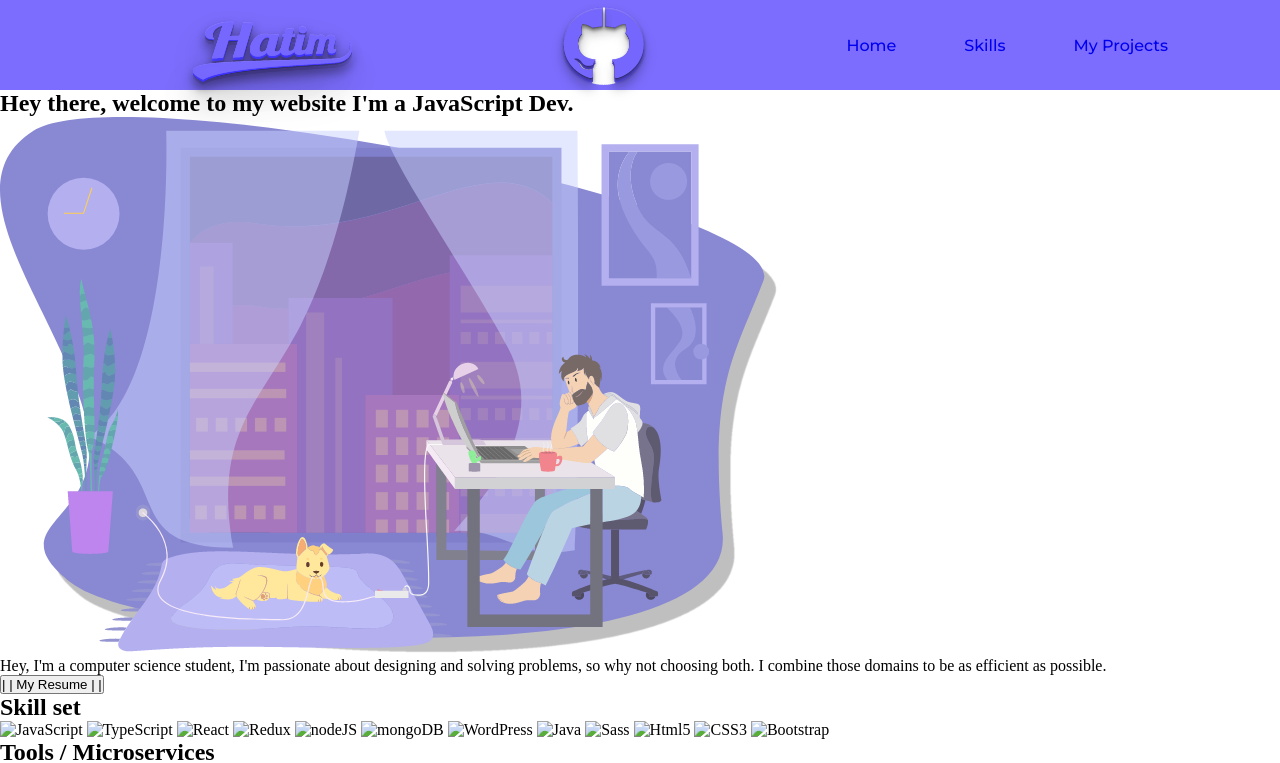
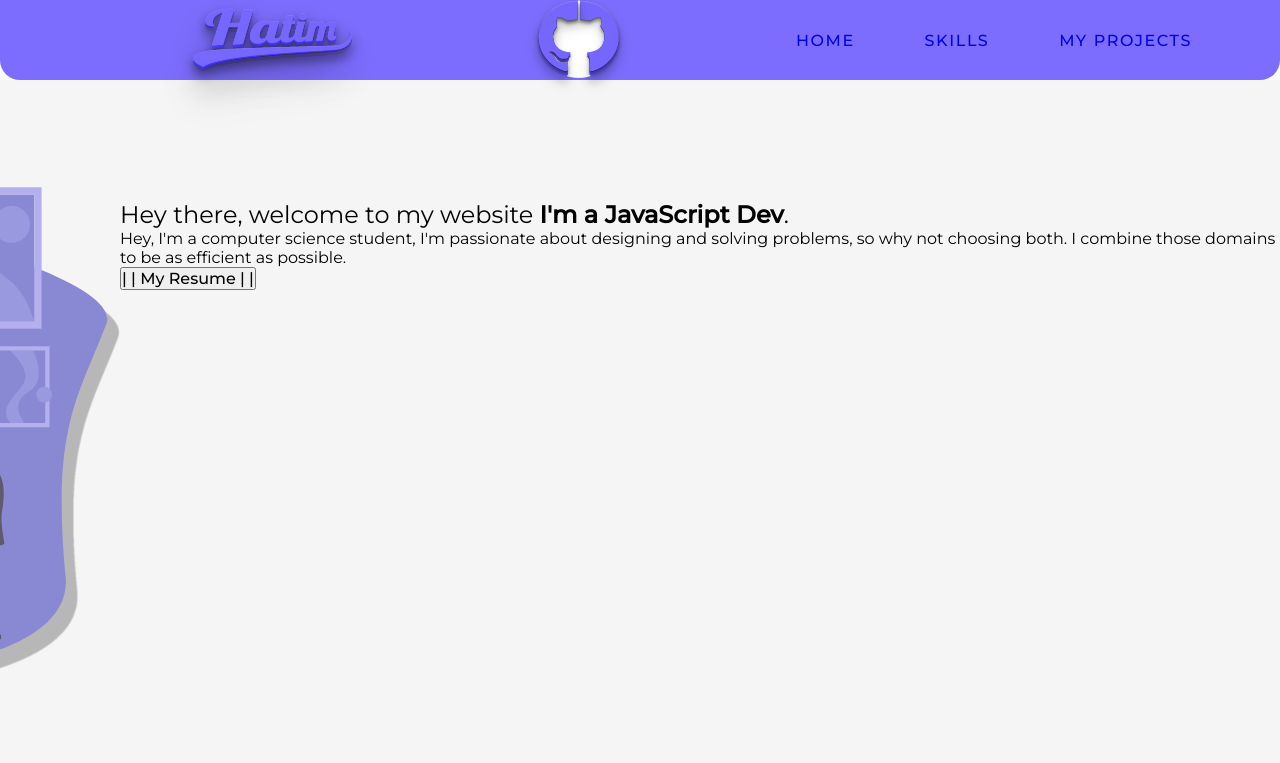
Before and after one commit to NHatim/my-siteweb, a website: page index.html in a window 1280 px wide. Shown: the top 763 px of the page. Drawn offline with Linux system fonts and the light colour scheme.

Commit message:
Navbar + piste CSS Grid

```diff
--- a/css-images/style.scss
+++ b/css-images/style.scss
@@ -1,6 +1,7 @@
 @import url('https://fonts.googleapis.com/css2?family=Montserrat:wght@400;500&display=swap');
 
 $font-size: 16px;
+$font-title-size: 24px;
 $bgprimary-color : #7C6DFE;
 $primary-font : 'Montserrat', sans-serif;
 $text-primary : #b6b6b6;
@@ -13,12 +14,15 @@ $font-weight-text : 500;
     box-sizing: border-box;
     margin: 0;
     padding: 0;
+    font-family: $primary-font;
+    font-weight: 400;
+
 
 
 
 }
 
-li, a, a:link button{
+li, a, button{
     font-family: $primary-font;
     font-weight: $font-weight-text;
     font-size:$font-size;
@@ -26,18 +30,19 @@ li, a, a:link button{
 }
 
 header{
-    height: 90px;
+    height: 10vh;
     display: flex;
     justify-content: space-between;
     align-items: center;
     background-color: $bgprimary-color;
+    border-radius: 0px 0px 20px 20px;
 
 }
 
 .nav__hatim{
-    padding-top: 4rem;
-    cursor: pointer;
+    padding-top: 3rem;
     padding-left: 10rem;
+    size: 50%;
 }
 
 .nav__github{
@@ -49,9 +54,47 @@ header{
 
 .nav__ul{
     list-style-type: none; /*On est obligé d'attaché list-style à un élément d'ul ou li*/
-    padding-right: 5em;
+    padding-right: 3.5em;
+    text-transform: uppercase;
+    letter-spacing: .1rem;
     li{
         display: inline-block; /*On est obligé de les référés en tant qu'individu pour les espacés sur une seule ligne*/
         padding: 0px 2rem;
     }
 }
+
+.resume{
+    background-color: #f5f5f5;
+    height: 100vh;
+    padding-top: 10vh;
+    display: flex;
+    flex-direction: row-reverse;
+    justify-content: space-between;
+    align-content: space-evenly;
+
+
+    &-presentation{
+        padding-top: 5vh;
+        flex-basis: auto;
+        align-self: flex-start;
+
+
+    }
+    &-img{
+        padding-left: 5vh;
+        order: 2;
+
+
+
+    }
+
+    &-title{
+        font-size: $font-title-size;
+        font-weight: 400;
+        width: 145vh;
+        order: 1;
+        span{
+            font-weight: 600;
+        }
+    }
+}
--- a/index.html
+++ b/index.html
@@ -15,7 +15,8 @@
 
         <img src="./css-images/logo-hatim.png" alt="Hatim Logo" class="nav__hatim">
 
-        <img src="./css-images/github.png" alt="gitHub Logo" class="nav__github">
+        <a href="https://github.com/NHatim" target="_blank"><img src="./css-images/github.png" alt="gitHub Logo"
+                class="nav__github"></a>
         <nav>
             <ul class="nav__ul">
                 <li><a href="#">Home</a></li>
@@ -25,16 +26,18 @@
         </nav>
     </header>
     <section class="resume">
-        <h1 class="resume-title">Hey there, welcome to my
-            website I'm a JavaScript Dev.
-        </h1>
+
         <div class="resume-img"><img src="./css-images/homme.png" alt="Computer-Guy"></div>
         <div class="resume-presentation">
+            <h1 class="resume-title">Hey there, welcome to my
+                website <span class="resume-title-javascript">I'm a JavaScript Dev</span>.
+            </h1>
             <p>Hey, I'm a computer science student, I'm passionate about designing and solving
                 problems, so why not choosing both. I combine those
                 domains to be as efficient as possible.</p>
+            <button class="resume-button">| | My Resume | |</button>
         </div>
-        <button class="resume-button">| | My Resume | |</button>
+
     </section>
     <section class="skill">
         <h2 class="skill-title">
```
Also changed, not shown: css-images/style.css, 1 other file.
